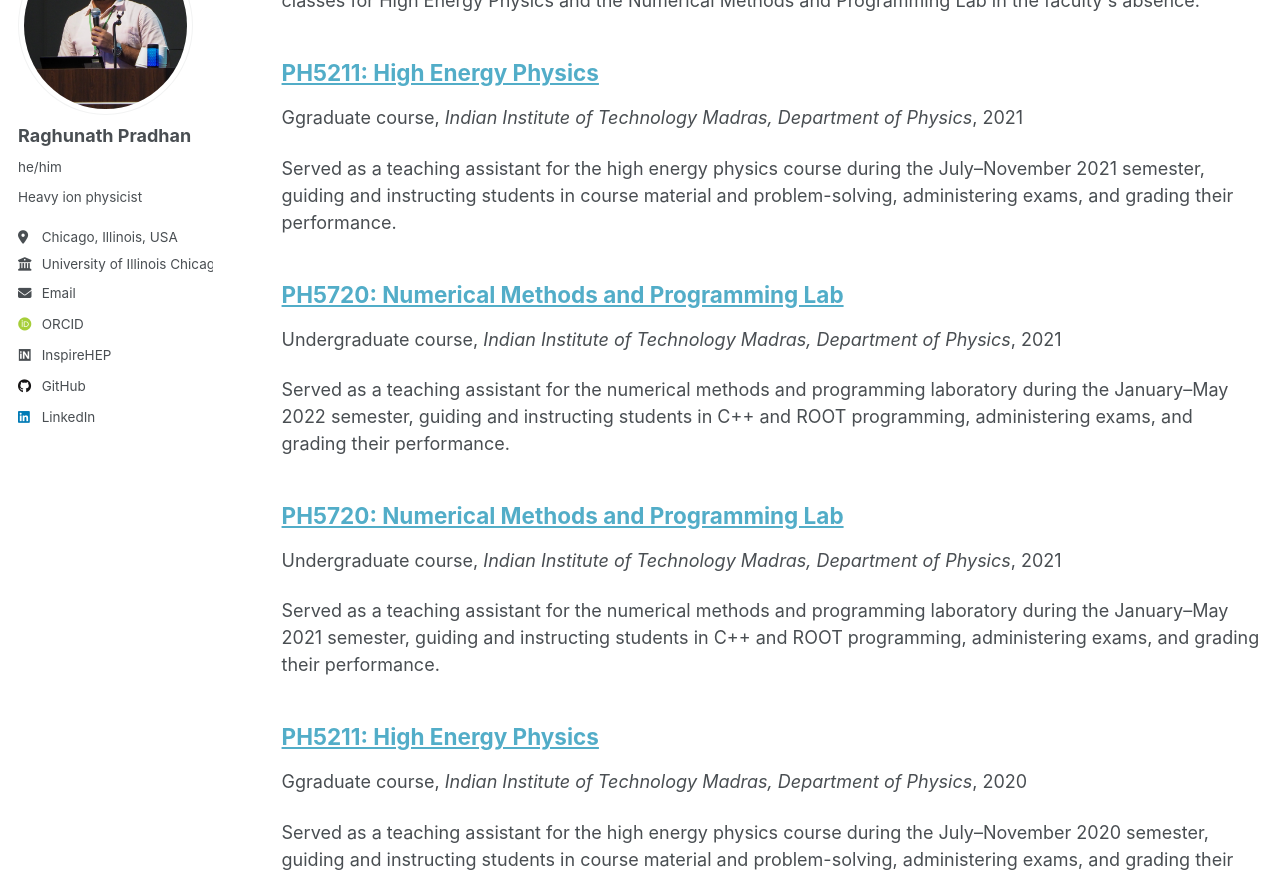
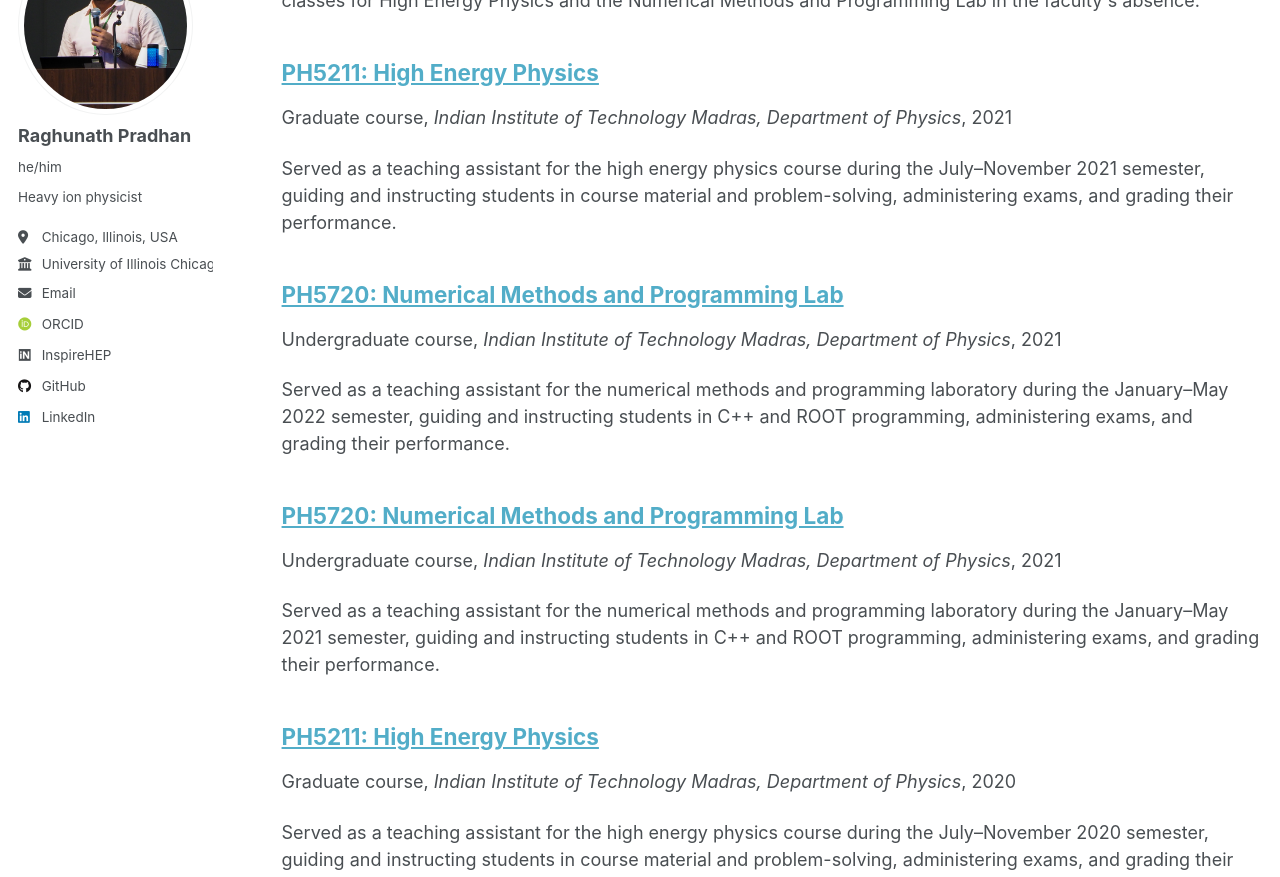
Before and after one commit to RAGHUMATAPITA/RAGHUMATAPITA.github.io, a Jekyll site: the page built from _pages/teaching.html, in a window 1280 px wide and 1400 px high. Shown: the part 181-1058 px from the top of the window. Built offline with Jekyll 4.4.1, drawn with Linux system fonts in a browser that asks for light colours; some web fonts are replaced; a script that is not in the unit is left out.

Commit message:
updating publications

```diff
--- a/_teaching/2020July_HECourse.md
+++ b/_teaching/2020July_HECourse.md
@@ -1,7 +1,7 @@
 ---
 title: "PH5211: High Energy Physics"
 collection: teaching
-type: "Ggraduate course"
+type: "Graduate course"
 permalink: /teaching/2020July_HECourse
 venue: "Indian Institute of Technology Madras, Department of Physics"
 date: 2020-07-01
--- a/_teaching/2021July_HECourse.md
+++ b/_teaching/2021July_HECourse.md
@@ -1,7 +1,7 @@
 ---
 title: "PH5211: High Energy Physics"
 collection: teaching
-type: "Ggraduate course"
+type: "Graduate course"
 permalink: /teaching/2021July_HECourse
 venue: "Indian Institute of Technology Madras, Department of Physics"
 date: 2021-07-01
```
Also changed, not shown: 1 other file.
